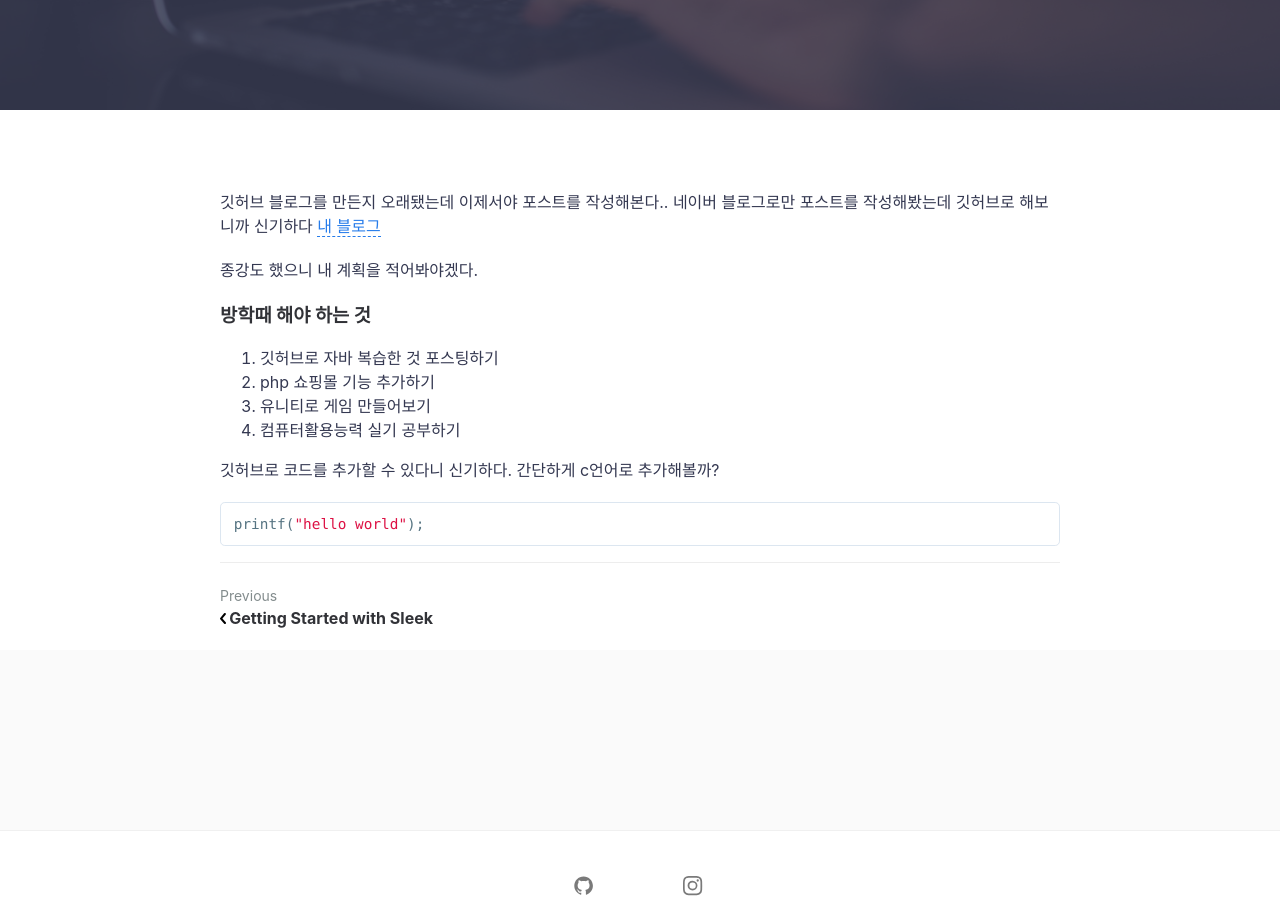
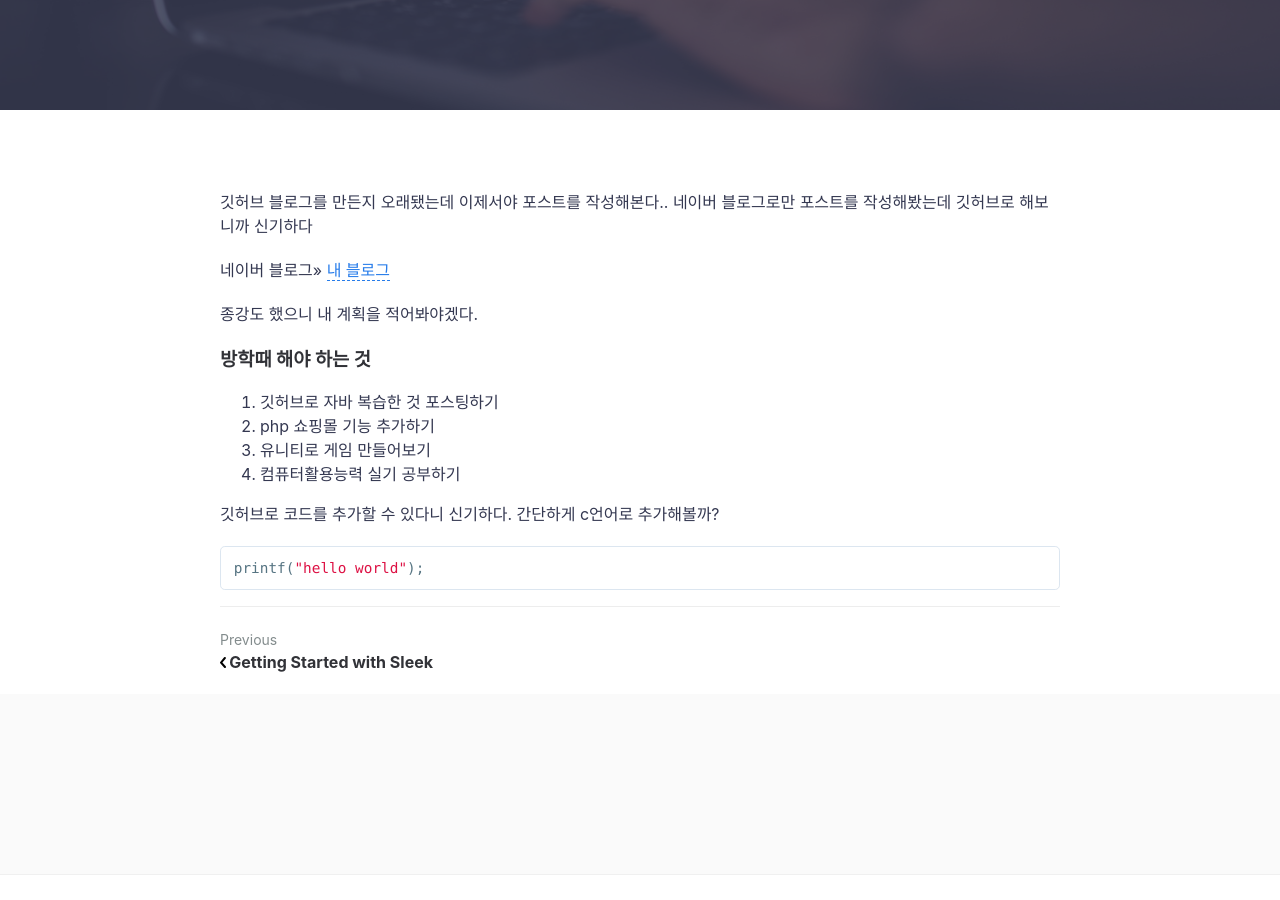
Before and after one commit to Yeji-Jang1210/Yeji-Jang1210.github.io, a Jekyll site: the page built from _posts/2020-07-10-first-post.md, in a window 1280 px wide and 900 px high, scrolled down 466 px. Built offline with Jekyll 4.4.1, drawn with Linux system fonts in a browser that asks for light colours; comment, search, counter and statistics services are not loaded.

Commit message:
Update 2020-07-10-first-post.md

```diff
--- a/_posts/2020-07-10-first-post.md
+++ b/_posts/2020-07-10-first-post.md
@@ -5,7 +5,8 @@ featured-img: first-post
 ---
 깃허브 블로그를 만든지 오래됐는데 이제서야 포스트를 작성해본다..
 네이버 블로그로만 포스트를 작성해봤는데 깃허브로 해보니까 신기하다
-[내 블로그](https://blog.naver.com/jyg8727)
+
+네이버 블로그>> [내 블로그](https://blog.naver.com/jyg8727)
 
 종강도 했으니 내 계획을 적어봐야겠다.
 ### 방학때 해야 하는 것
```
